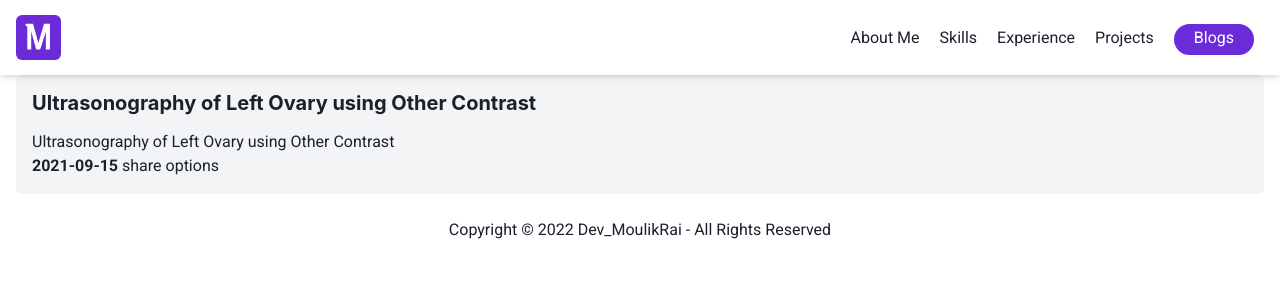
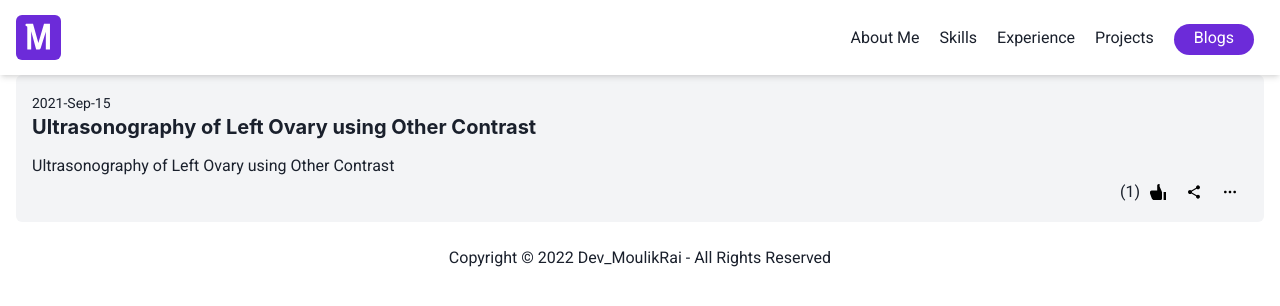
Before and after one commit to M-Blaze/Portfolio, a Next.js app: page /blogs/1 in a window 1280 px wide. Shown: the top 306 px of the page. Built offline with nearby package versions, Linux system fonts and the light colour scheme.

Commit message:
chore: update individual blog page

```diff
--- a/src/pages/blogs/[blogId].tsx
+++ b/src/pages/blogs/[blogId].tsx
@@ -4,21 +4,38 @@ import { useRouter } from 'next/router'
 
 import { blogData } from '../api/static_data'
 import MainLayout from 'src/layouts/MainLayout'
+import { formatBlogDate } from 'helpers/date.helpers'
+import BlogOptions from './components/Blog__Options'
 
+interface BlogCardProps {
+  id: number | string
+  title: string
+  createdAt: string
+  likes: number
+}
+
+const templateBlog = {
+  id: 0,
+  title: 'Untitled',
+  createdAt: '2020-20-02',
+  likes: 0
+}
 const Blog = () => {
   const router = useRouter()
   const { blogId } = router.query
-  const blog = blogData.find((item) => `${item.id}` === blogId)
+  const { title, createdAt, likes, id }: BlogCardProps =
+    blogData.find((item) => `${item.id}` === blogId) || templateBlog
 
   return (
-    <MainLayout title={`${blog?.title}`}>
+    <MainLayout title={`${title}`}>
       <Container maxW="container.xl" className="blogs-content">
         <Box className="bg-gray-100 p-4 mb-4 rounded-md">
+          <span className="text-sm">{formatBlogDate(createdAt)}</span>
           <Heading as="h3" size="md" marginBottom="15px">
-            {blog?.title}
+            {title}
           </Heading>
-          <p>{blog?.title}</p>
-          <strong>{blog?.createdAt}</strong> share options
+          <p>{title}</p>
+          <BlogOptions likes={likes} blogId={id} />
         </Box>
       </Container>
     </MainLayout>
```
